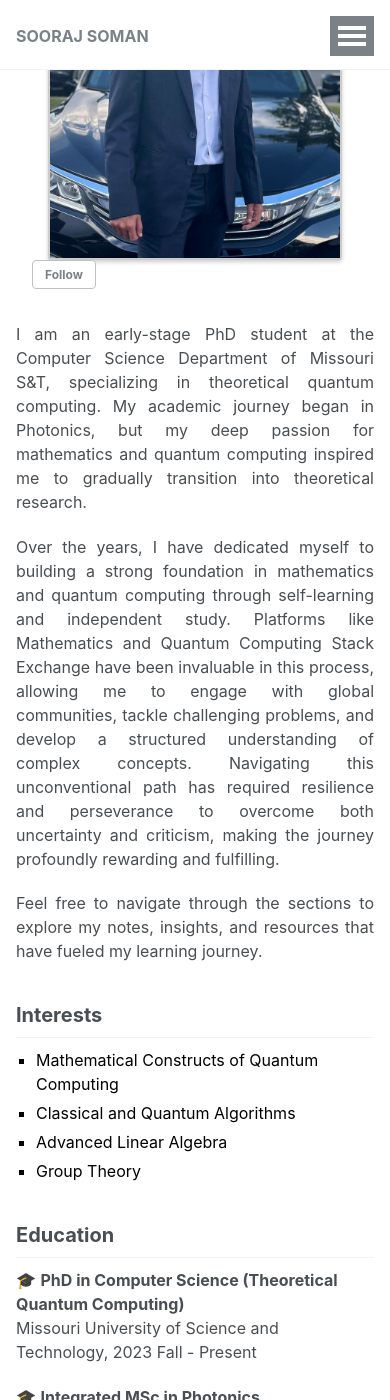
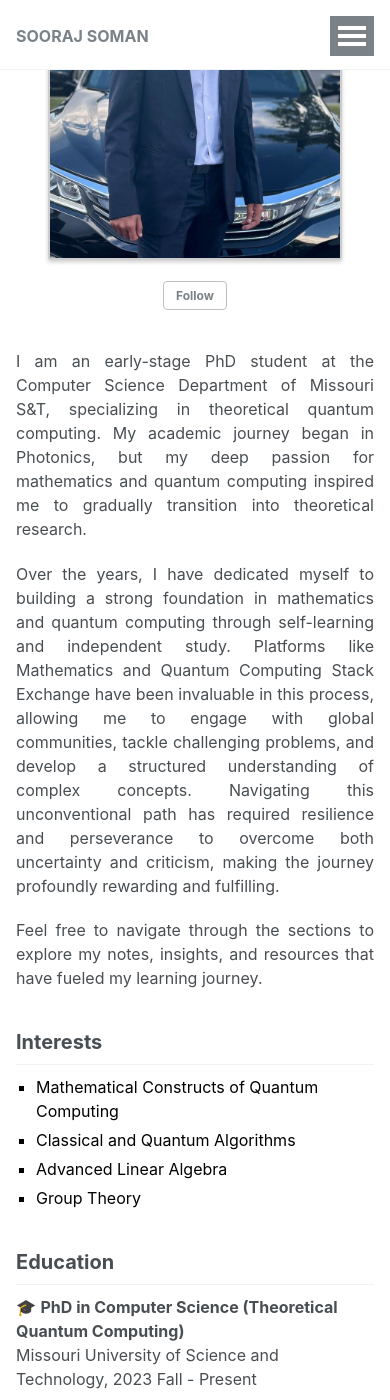
Before and after one commit to soorajss1729/soorajss1729.github.io, a Jekyll site: the page built from _pages/about.md, in a window 390 px wide and 1400 px high, scrolled down 214 px. Built offline with Jekyll 4.4.1, drawn with Linux system fonts in a browser that asks for light colours.

Commit message:
Update _sidebar.scss

```diff
--- a/_sass/_sidebar.scss
+++ b/_sass/_sidebar.scss
@@ -206,6 +206,31 @@
   }
 }
 
+
+@media screen and (max-width: 768px) {
+  .author__urls-wrapper {
+    display: flex; /* Use flexbox for centering */
+    flex-direction: column; /* Stack content vertically */
+    justify-content: center; /* Center horizontally */
+    align-items: center; /* Align vertically */
+    margin-top: 1em; /* Add spacing above the button */
+    text-align: center; /* Ensure the text aligns properly */
+  }
+
+  .author__urls-wrapper button {
+    margin-bottom: 0.5em; /* Space below the button */
+  }
+
+  .author__urls {
+    position: relative; /* Remove absolute positioning for mobile */
+    display: block; /* Display links normally */
+    margin-top: 0.5em; /* Add spacing below the button */
+    text-align: center; /* Center the links under the button */
+  }
+}
+
+
+
 .author__urls {
   display: none;
   position: absolute;
```
